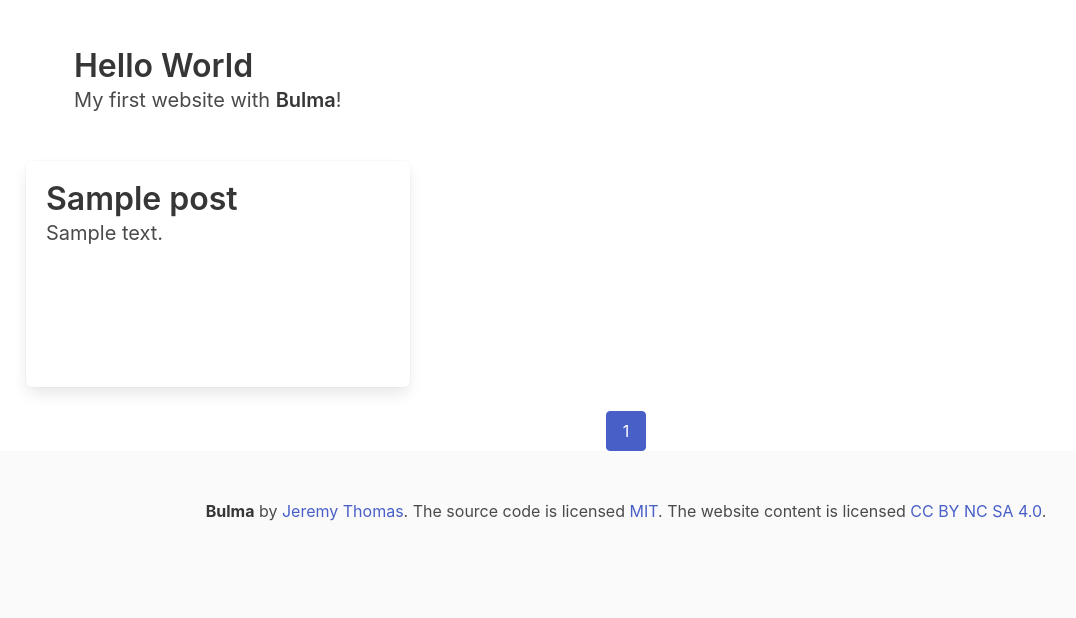
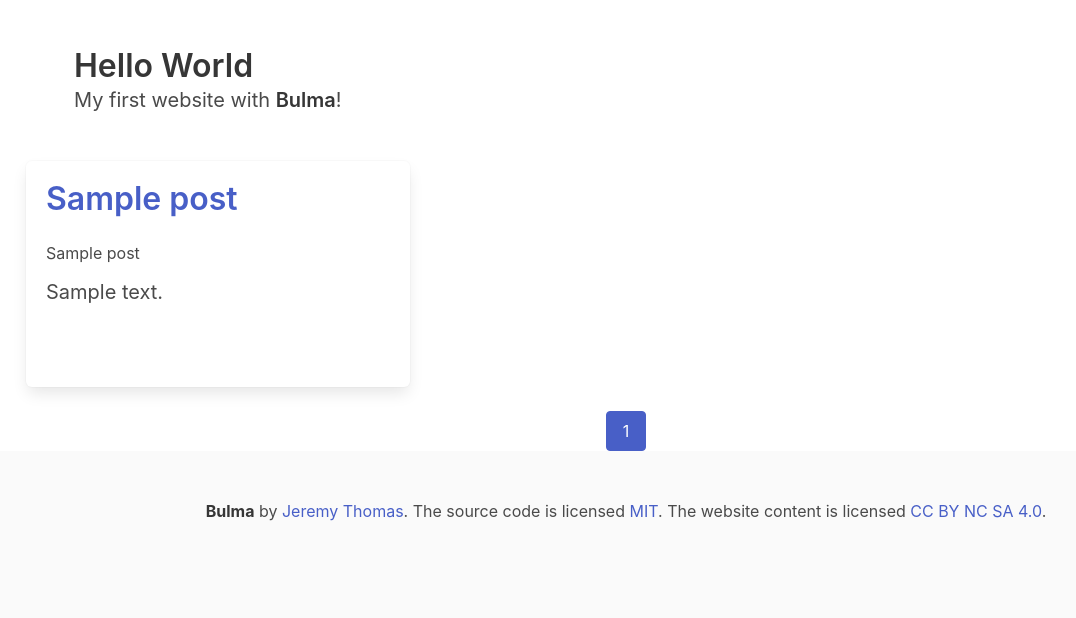
Before and after one commit to otfeb/jungle_miniProject, a Flask app: page / in a window 1280 px wide. Shown: the part 56-674 px from the top of the page, without its empty margins (14-1090 px from the left). Run offline with Flask 3, Linux system fonts and the light colour scheme; a database or web service that is not in the repository returns one stand-in record (values such as "Sample title"); some libraries are stand-ins or nearby versions.

Commit message:
FEATURE: READ ADD

```diff
--- a/app.py
+++ b/app.py
@@ -36,8 +36,8 @@ def index():
         try:
             payload = jwt.decode(token_receive, SECRET_KEY, algorithms=['HS256'])
             user_info = db.users.find_one({'id':payload['id']})
-            id = user_info['id']
-            session["userid"] = str(id)
+            name = user_info['name']
+            session["username"] = str(name)
             return render_template("index.html", id = user_info['id'], posts=posts, page=page, zip=zip, last = last_page_num)
         except jwt.ExpiredSignatureError:
             return render_template('index.html', msg = '로그인 시간이 만료되었습니다.', posts=posts, page=page, zip=zip, last = last_page_num)
@@ -97,24 +97,24 @@ def post():
     result = db.posts.find_one({'_id':ObjectId(pid)})
     print(result)
 
-    return render_template("post.html", title=result['title'], id=result['id'], content=result['content'], time=result['regist_date'])
+    return render_template("post.html", title=result['title'], id=result['name'], content=result['content'], time=result['regist_date'])
 
 @app.route('/create', methods=['POST'])
 def make_post():
     title = request.form['title_give']
     content = request.form['content_give']
-    id = session['userid']
+    name = session['username']
     time = get_current_datetime()
-    information = {'title': title, 'content': content, 'id': id, 'regist_date': time}
-    print(title, content, id)
+    information = {'title': title, 'content': content, 'name': name, 'regist_date': time}
+    print(title, content, name)
     db.posts.insert_one(information)
     return redirect(url_for('index'))
 
 
 @app.route('/create', methods=['GET'])
 def create():
-    id = session['userid']
-    return render_template("create.html", id=id)
+    name = session['username']
+    return render_template("create.html", id=name)
 
 
 # 현재 날짜 구하는 함수
--- a/templates/index.html
+++ b/templates/index.html
@@ -21,6 +21,10 @@
   display: flex;
 }
 
+.name {
+  margin-bottom: 15px;
+}
+
 {% endblock %}
 
 {% block content %}
@@ -34,7 +38,10 @@
   <div class="tile is-vertical is-4" id="post">
     <div class="tile is-parent">
       <article class="tile is-child box">
-        <p class="title">{{ posts[idx].title }}</p>
+        <p class="title">
+          <a href="/post?pid={{posts[idx]._id}}">{{ posts[idx].title }}</a>
+        </p>
+        <p class="name">{{ posts[idx].name }}</p>
         <p class="subtitle">{{ posts[idx].content }}</p>
       </article>
     </div>
@@ -46,7 +53,10 @@
 {% for idx in range(3, posts|length) %}
   <div class="tile is-parent" id="post">
     <article class="tile is-child box">
-      <p class="title">{{ posts[idx].title }}</p>
+      <p class="title">
+        <a href="/post?pid={{posts[idx].name}}">{{ posts[idx].title }}</a>
+      </p>
+      <p class="name">{{ posts[idx].name }}</p>
       <p class="subtitle">{{ posts[idx].content }}</p>
     </article>
   </div>
```
